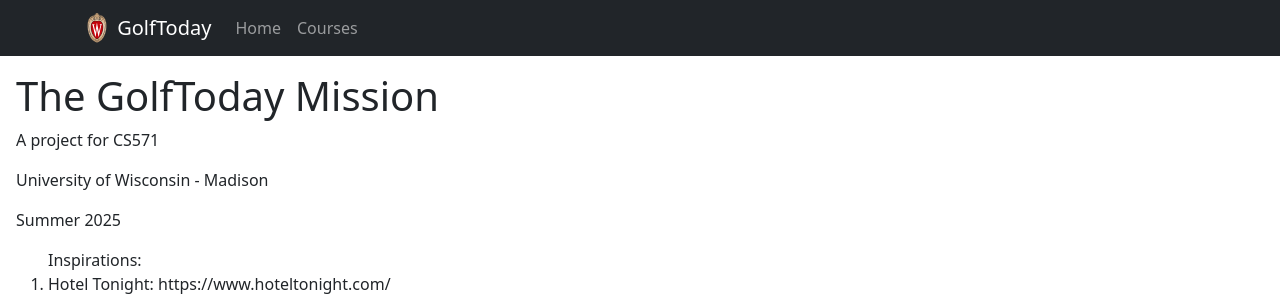
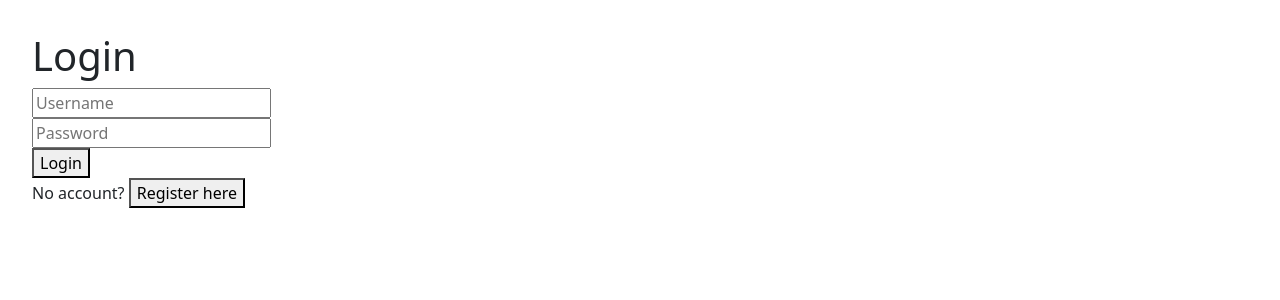
Before and after one commit to CS571-SU25/p60, a React (Vite) app: page / in a window 1280 px wide. Shown: the top 300 px of the page. Built offline with nearby package versions, Linux system fonts and the light colour scheme.

Commit message:
pre delete old login checkpt

```diff
--- a/package.json
+++ b/package.json
@@ -11,9 +11,11 @@
   },
   "dependencies": {
     "bootstrap": "^5.3.7",
+    "leaflet": "^1.9.4",
     "react": "^19.1.0",
     "react-bootstrap": "^2.10.10",
     "react-dom": "^19.1.0",
+    "react-leaflet": "^5.0.0",
     "react-router": "^7.6.2",
     "react-router-dom": "^7.7.1"
   },
--- /dev/null
+++ b/src/components/content/AuthPage.jsx
@@ -0,0 +1,66 @@
+import {useState} from "react";
+
+export default function AuthPage({onLogin})
+{
+    const [username, setUsername] = useState("");
+    const [password, setPassword] = useState("");
+    const [mode, setMode] = useState("login"); // "login" or "register"
+
+    const handleSubmit = () =>
+    {
+        const users = JSON.parse(localStorage.getItem("users") || "[]");
+
+        if (mode === "register")
+        {
+            if (users.find(u => u.username === username))
+            {
+                alert("Username already exists");
+                return;
+            }
+            users.push({username, password});
+            localStorage.setItem("users", JSON.stringify(users));
+            localStorage.setItem("loggedInUser", username);
+            onLogin(username);
+        }
+        else
+        {
+            const user = users.find(u => u.username === username && u.password === password);
+            if (user)
+            {
+                localStorage.setItem("loggedInUser", username);
+                onLogin(username);
+            }
+            else
+            {
+                alert("Invalid username or password");
+            }
+        }
+    };
+
+    return (
+        <div style={{padding: "2rem"}}>
+            <h1>{mode === "login" ? "Login" : "Register"}</h1>
+            <input
+                type="text"
+                placeholder="Username"
+                value={username}
+                onChange={e => setUsername(e.target.value)}
+            /><br/>
+            <input
+                type="password"
+                placeholder="Password"
+                value={password}
+                onChange={e => setPassword(e.target.value)}
+            /><br/>
+            <button onClick={handleSubmit}>
+                {mode === "login" ? "Login" : "Register"}
+            </button>
+            <p>
+                {mode === "login" ? "No account?" : "Already have an account?"}{" "}
+                <button onClick={() => setMode(mode === "login" ? "register" : "login")}>
+                    {mode === "login" ? "Register here" : "Login here"}
+                </button>
+            </p>
+        </div>
+    );
+}
--- a/src/components/structural/BadgerApp.jsx
+++ b/src/components/structural/BadgerApp.jsx
@@ -1,22 +1,32 @@
-import React from 'react';
+import React, {useState} from 'react';
 import {BrowserRouter, Route, Routes} from 'react-router';
 
 import BadgerLayout from './BadgerLayout';
 import GolfTodayHome from '../content/GolfTodayHome.jsx';
 import CourseBoard from '../content/CourseBoard.jsx';
-import CourseDetails from '../content/CourseDetails.jsx'; // NEW
+import CourseDetails from '../content/CourseDetails.jsx';
 import BadgerNoMatch from '../content/BadgerNoMatch';
+import AuthPage from '../content/AuthPage.jsx';
 
 function BadgerApp()
 {
+    const [loggedInUser, setLoggedInUser] = useState(localStorage.getItem("loggedInUser"));
+
+    if (!loggedInUser)
+    {
+        return <AuthPage onLogin={setLoggedInUser}/>;
+    }
+
     return (
         <BrowserRouter>
             <Routes>
                 <Route path="/" element={<BadgerLayout/>}>
                     <Route index element={<GolfTodayHome/>}/>
                     <Route path="courses" element={<CourseBoard/>}/>
-                    <Route path="course-details" element={<CourseDetails/>}/> {/* NEW */}
+                    <Route path="course-details" element={<CourseDetails/>}/>
                     <Route path="*" element={<BadgerNoMatch/>}/>
+                    {/*<Route path="course-map" element={<CourseMap />} />*/}
+
                 </Route>
             </Routes>
         </BrowserRouter>
--- a/src/components/structural/BadgerLayout.jsx
+++ b/src/components/structural/BadgerLayout.jsx
@@ -1,11 +1,12 @@
-import React, { useState } from "react";
-import { Container, Nav, Navbar } from "react-bootstrap";
-import { Link, Outlet } from "react-router";
+import React, {useState} from "react";
+import {Container, Nav, Navbar} from "react-bootstrap";
+import {Link, Outlet} from "react-router";
 
 import crest from '../../assets/uw-crest.svg'
 import BadgerLoginStatusContext from "../contexts/BadgerLoginStatusContext";
 
-function BadgerLayout() {
+function BadgerLayout()
+{
     const [loginStatus, setLoginStatus] = useState(null); // no login anymore
 
     return (
@@ -25,12 +26,20 @@
                     <Nav className="me-auto">
                         <Nav.Link as={Link} to="/">Home</Nav.Link>
                         <Nav.Link as={Link} to="/courses">Courses</Nav.Link>
+                        {/*<Nav.Link as={Link} to="/course-map">Map</Nav.Link>*/}
+                        <button onClick={() =>
+                        {
+                            localStorage.removeItem("loggedInUser");
+                            window.location.reload();
+                        }}>
+                            Logout
+                        </button>
                     </Nav>
                 </Container>
             </Navbar>
-            <div style={{ margin: "1rem" }}>
+            <div style={{margin: "1rem"}}>
                 <BadgerLoginStatusContext.Provider value={[loginStatus, setLoginStatus]}>
-                    <Outlet />
+                    <Outlet/>
                 </BadgerLoginStatusContext.Provider>
             </div>
         </div>
```
Also changed, not shown: src/components/content/BadgerAuth.jsx (added, +66 -0 lines), 1 other file (tests, documents, lock files or other folders).
